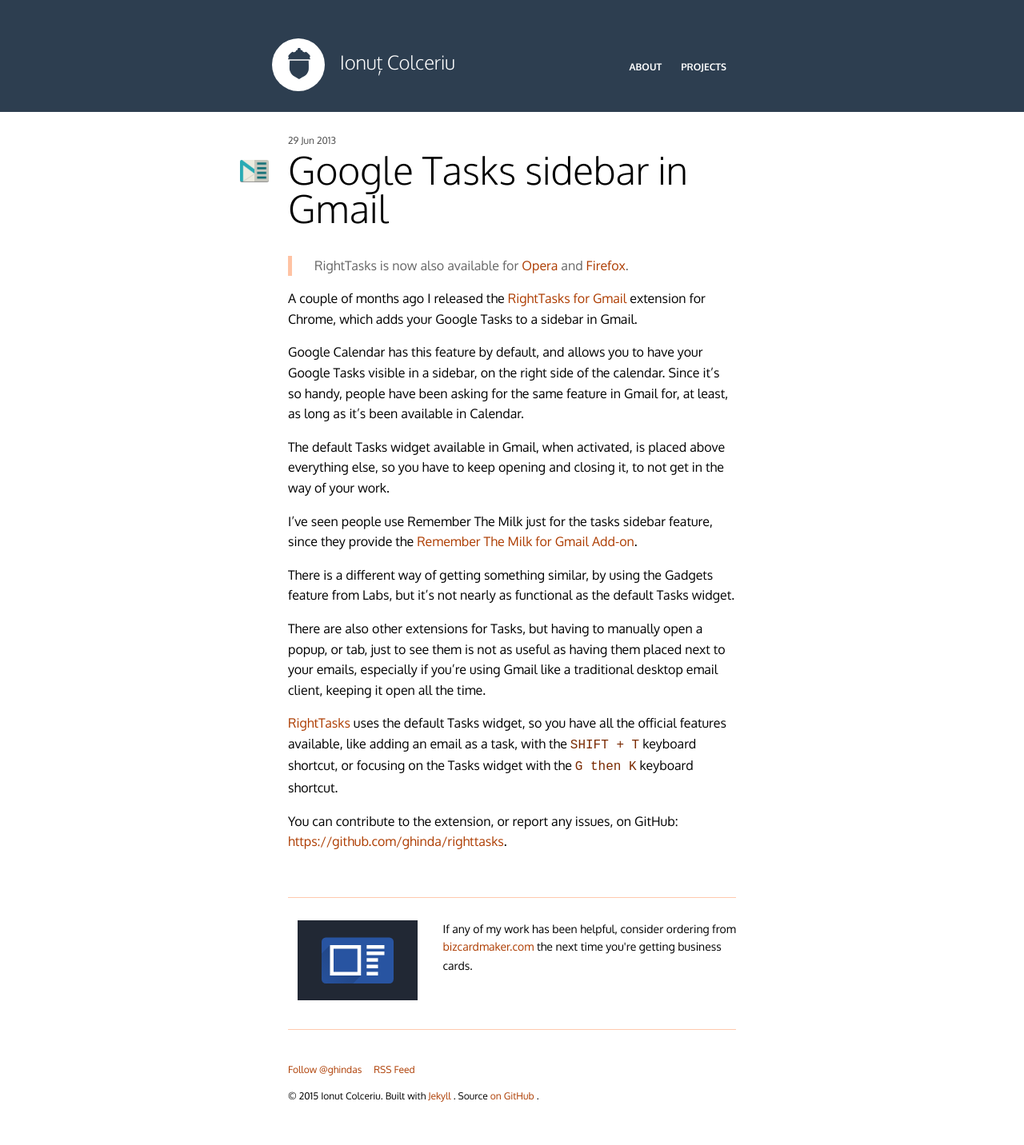
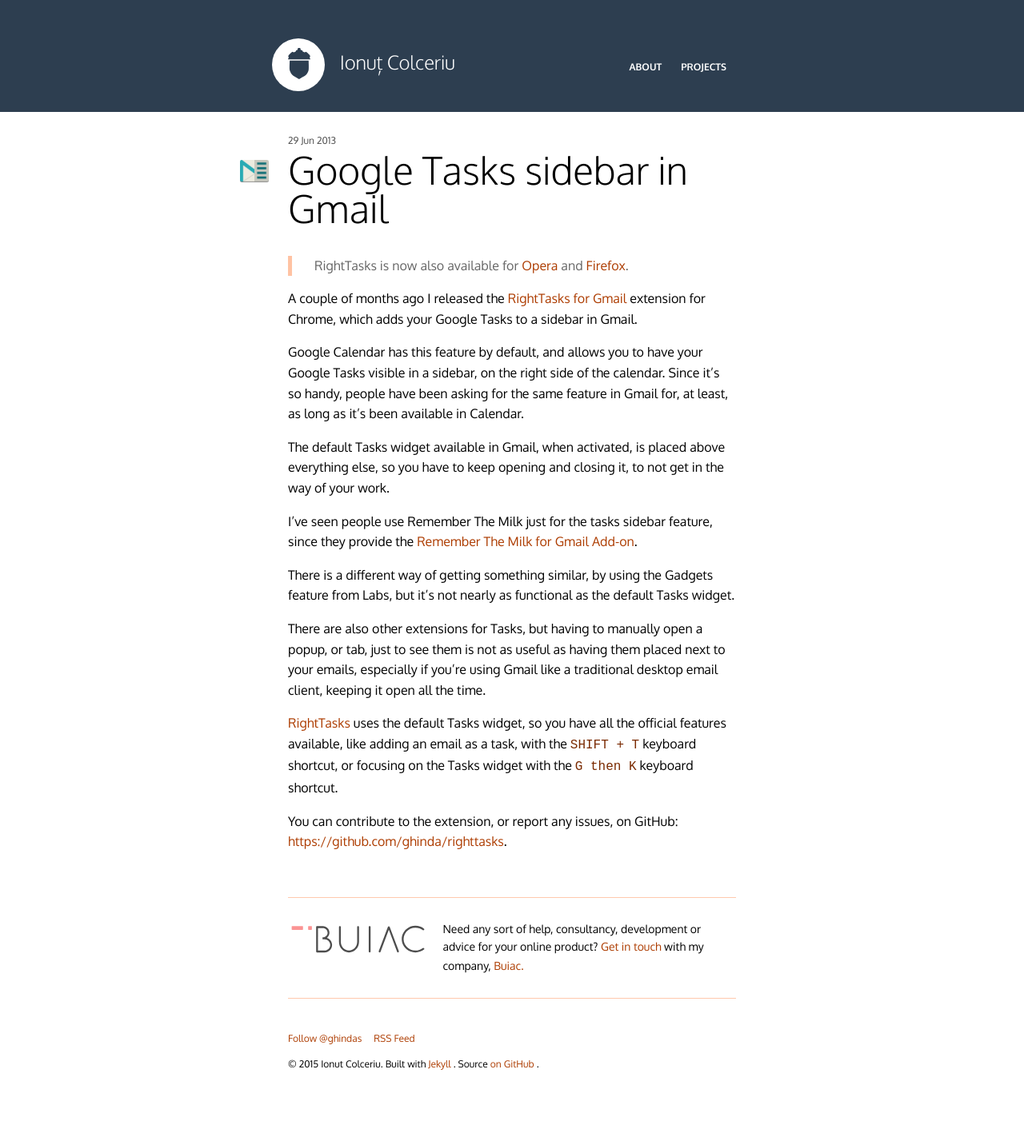
Before and after one commit to ghinda/ghinda.github.com, a Jekyll site: the page built from _posts/2013-06-29-tasks-sidebar-gmail.md, in a window 1280 px wide. Shown: the whole page at 80% size. Built offline with Jekyll 4.4.1, drawn with Linux system fonts in a browser that asks for light colours; after the commit the page ends 1392 px from its top, so only the background shows below that.

Commit message:
Add buiac promo to blog posts.

```diff
--- a/_layouts/post.html
+++ b/_layouts/post.html
@@ -17,19 +17,23 @@
 
   <ul>
     <li>
-      <a href="//bizcardmaker.com/">
-        <img src="/images/business-card-maker-thumb.svg">
+      <a href="http://www.buiac.com/">
+        <img src="/images/buiac-thumb.svg">
       </a>
     </li>
     <li>
 
       <p>
 
-        If any of my work has been helpful, consider ordering from
-        <a href="//bizcardmaker.com/">
-          bizcardmaker.com
+        Need any sort of help, consultancy, development or advice for your online product?
+        <a href="mailto:contact@buiac.com">
+          Get in touch
         </a>
-        the next time you're getting business cards.
+        with my company,
+        <a href="http://www.buiac.com/">
+          Buiac.
+        </a>
+
       </p>
 
   </ul>
--- a/css/main.scss
+++ b/css/main.scss
@@ -270,9 +270,13 @@
   border-color: lighten($color1, 50%);
 
   p {
-    margin: 0 0 emCalc(20);
+    margin: 0;
 
     font-size: emCalc(14);
+  }
+
+  > p {
+    margin: 0 0 emCalc(20);
   }
 
   ul {
```
Also changed, not shown: images/buiac-thumb.svg (added).
